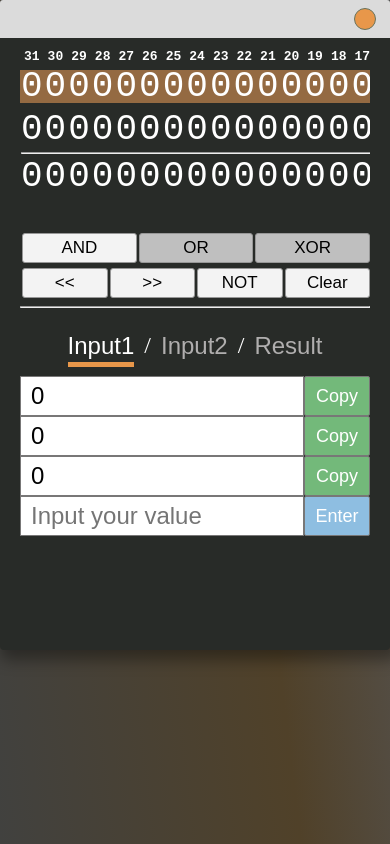
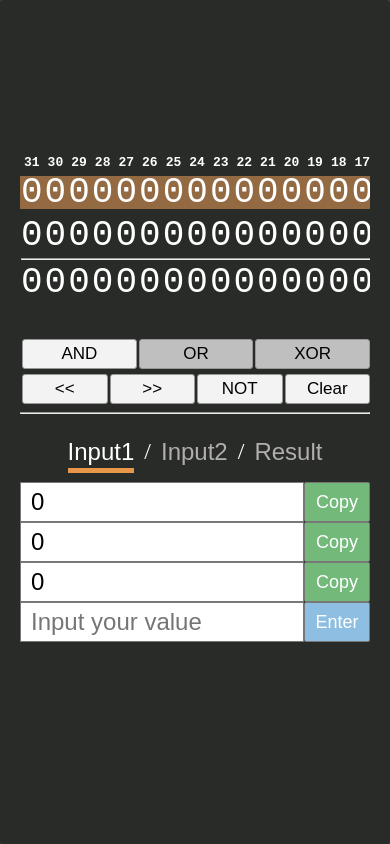
Before and after one commit to Lulkafe/BinaryCalc, a React app: page / in a window 390 px wide. Built offline with nearby package versions, Linux system fonts and the light colour scheme.

Commit message:
Fixed a vertical alignment of the window (mobile)

```diff
--- a/src/style.css
+++ b/src/style.css
@@ -8,9 +8,9 @@ body {
     background: linear-gradient(83deg, rgba(65,65,63,1) 0%, rgba(80,65,41,1) 61%, rgba(86,85,85,1) 100%);
 }
 
-body, html, #root {
+html, body {
     width: 100%;
-    min-height: 100%;
+    height: 100%;
 }
 
 :root {
@@ -20,10 +20,11 @@ body, html, #root {
 
 #app-container {
     width: 100vw;
-    height: 100%;
+    min-height: 100vh;
     display: flex;
     justify-content: center;
     align-items: center;
+    flex-direction: column;
 }
 
 #binTable {
@@ -308,7 +309,6 @@ body, html, #root {
 
 #window {
     width: 860px;
-    min-height: 650px;
     margin: 0 auto;
     color: white;
     background: #282b28;
@@ -321,6 +321,7 @@ body, html, #root {
 
 #window__content-wrapper {
     padding: 10px 40px 10px 40px;
+    max-width: 100%;
 }
 
 #window__menubar {
@@ -346,15 +347,23 @@ body, html, #root {
 }
 
 
-@media only screen and (max-width: 750px) {
+@media only screen and (max-width: 875px) {
     #window {
         width: 100%;
         border: 0;
+        display: flex;
+        align-items: center;
+        flex-grow: 1;
+    }
+
+    #window__menubar {
+        display:none;
     }
 
     #binTable-wrapper {
         overflow-x:scroll;
     }
+
 
 }
 
```
Also changed, not shown: 1 other file (tests, documents, lock files or other folders).
